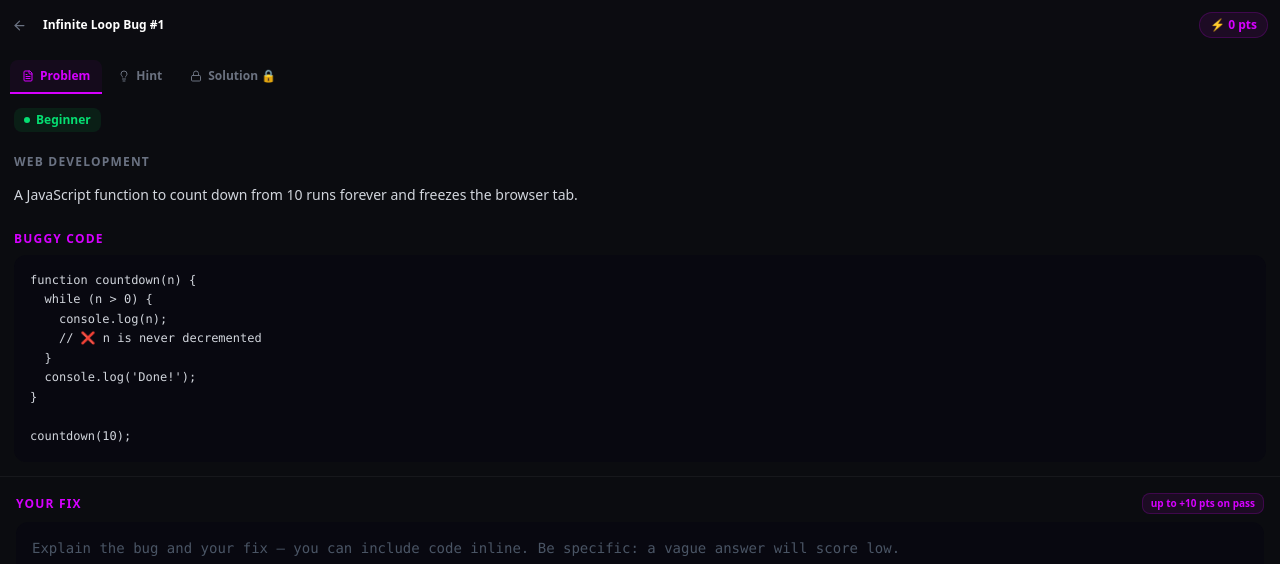
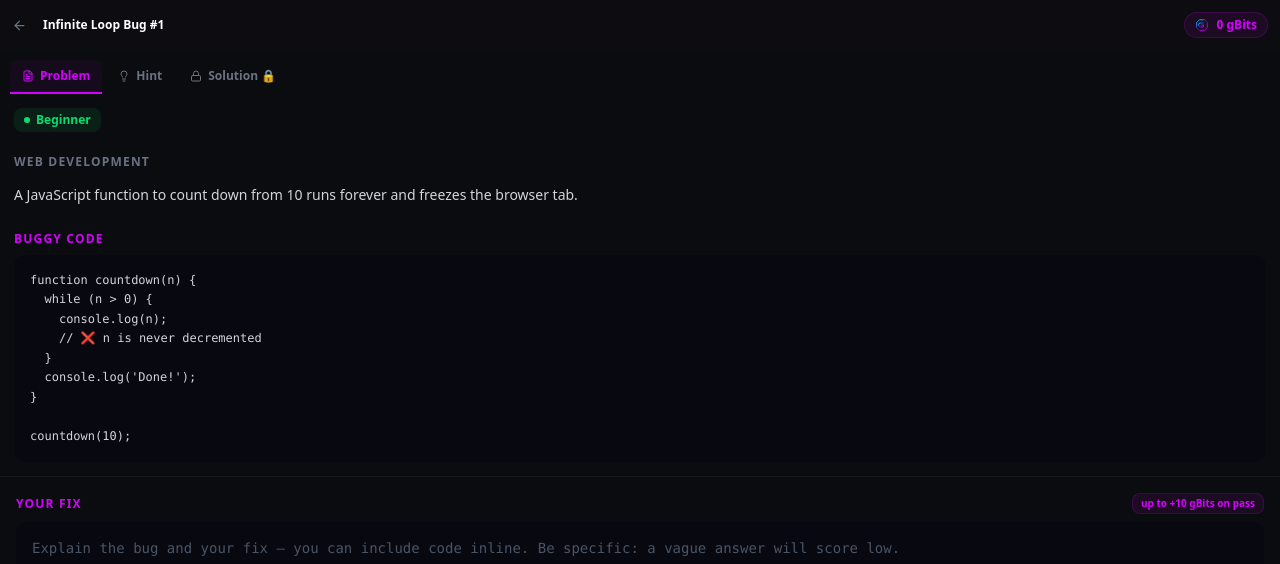
Before and after one commit to The-Glitch-Room/Glitch_Room, a React (Vite) app: page /fixbug/1 in a window 1280 px wide. Shown: the top 564 px of the page. Built offline with nearby package versions, Linux system fonts and the light colour scheme; no server answers; the database is empty.

Commit message:
feat: introduce GBitIcon component and replace points/pts with gBits branding across Glitch Room

```diff
--- a/src/components/BossBattle.jsx
+++ b/src/components/BossBattle.jsx
@@ -1,3 +1,4 @@
+import { GBitIcon } from "./GBitIcon";
 import React, { useState, useEffect, useRef } from "react";
 import { motion, AnimatePresence } from "framer-motion";
 import { useNavigate } from "react-router-dom";
--- a/src/components/FixAIChallenge.jsx
+++ b/src/components/FixAIChallenge.jsx
@@ -1,3 +1,4 @@
+import { GBitIcon } from "./GBitIcon";
 import React, { useState, useEffect, useRef } from "react";
 import { useParams, Link } from "react-router-dom";
 import aiChallenges from "../data/ai_challenges.json";
@@ -360,7 +361,7 @@ ${challenge.code ? `Challenge code given to the user:\n${challenge.code}\n\n` :
               border: `1px solid ${COLOR}30`,
             }}
           >
-            ⚡ {points} pts
+            <GBitIcon className="w-3.5 h-3.5 mr-1" /> {points} gBits
           </div>
         </div>
       </div>
@@ -549,7 +550,7 @@ ${challenge.code ? `Challenge code given to the user:\n${challenge.code}\n\n` :
                   border: `1px solid ${COLOR}30`,
                 }}
               >
-                up to +{earnablePoints} pts on pass
+                up to +{earnablePoints} gBits on pass
               </span>
             </div>
             <textarea
@@ -709,7 +710,7 @@ ${challenge.code ? `Challenge code given to the user:\n${challenge.code}\n\n` :
                 The AI grader confirmed your approach checks out.
               </p>
               <p className="font-bold" style={{ color: COLOR }}>
-                +{lastAwardedPoints} Points 💎
+                +{lastAwardedPoints} gBits <GBitIcon className="w-5 h-5 ml-1.5" />
               </p>
               {firstTryBonus && (
                 <p className="text-xs text-yellow-400 font-semibold mt-1">
--- a/src/components/FixBug.jsx
+++ b/src/components/FixBug.jsx
@@ -1,3 +1,4 @@
+import { GBitIcon } from "./GBitIcon";
 import React, { useState, useEffect, useRef } from "react";
 import { useParams, Link } from "react-router-dom";
 import debugChallenges from "../data/debug_mode_challenges.json";
@@ -364,7 +365,7 @@ ${challenge.code ? `Buggy code given to the user:\n${challenge.code}\n\n` : ""}$
               border: `1px solid ${COLOR}30`,
             }}
           >
-            ⚡ {points} pts
+            <GBitIcon className="w-3.5 h-3.5 mr-1" /> {points} gBits
           </div>
         </div>
       </div>
@@ -553,7 +554,7 @@ ${challenge.code ? `Buggy code given to the user:\n${challenge.code}\n\n` : ""}$
                   border: `1px solid ${COLOR}30`,
                 }}
               >
-                up to +{earnablePoints} pts on pass
+                up to +{earnablePoints} gBits on pass
               </span>
             </div>
             <textarea
@@ -713,7 +714,7 @@ ${challenge.code ? `Buggy code given to the user:\n${challenge.code}\n\n` : ""}$
                 The AI grader confirmed your fix. Keep solving to level up.
               </p>
               <p className="font-bold" style={{ color: COLOR }}>
-                +{lastAwardedPoints} Points 💎
+                +{lastAwardedPoints} gBits <GBitIcon className="w-5 h-5 ml-1.5" />
               </p>
               {firstTryBonus && (
                 <p className="text-xs text-yellow-400 font-semibold mt-1">
--- a/src/components/FixCreativeSpark.jsx
+++ b/src/components/FixCreativeSpark.jsx
@@ -1,3 +1,4 @@
+import { GBitIcon } from "./GBitIcon";
 import React, { useState, useEffect, useRef } from "react";
 import { useParams, Link } from "react-router-dom";
 import creativeChallenges from "../data/creative_sparks_challenges.json";
@@ -367,7 +368,7 @@ ${
               border: `1px solid ${COLOR}30`,
             }}
           >
-            ⚡ {points} pts
+            <GBitIcon className="w-3.5 h-3.5 mr-1" /> {points} gBits
           </div>
         </div>
       </div>
@@ -567,7 +568,7 @@ ${
                   border: `1px solid ${COLOR}30`,
                 }}
               >
-                up to +{earnablePoints} pts on pass
+                up to +{earnablePoints} gBits on pass
               </span>
             </div>
             <textarea
@@ -727,7 +728,7 @@ ${
                 Your creative submission has been graded and recorded.
               </p>
               <p className="font-bold" style={{ color: COLOR }}>
-                +{lastAwardedPoints} Points 💎
+                +{lastAwardedPoints} gBits <GBitIcon className="w-5 h-5 ml-1.5" />
               </p>
               {firstTryBonus && (
                 <p className="text-xs text-yellow-400 font-semibold mt-1">
--- a/src/components/FixGlitch.jsx
+++ b/src/components/FixGlitch.jsx
@@ -1,3 +1,4 @@
+import { GBitIcon } from "./GBitIcon";
 import GlitchFixedModal from "./GlitchFixedModal";
 import React, { useState, useEffect, useRef } from "react";
 import { useParams, Link } from "react-router-dom";
@@ -485,7 +486,7 @@ ${glitch.code ? `Buggy code given to the user:\n${glitch.code}\n\n` : ""}${
             ref={profileIconRef}
             className="flex items-center gap-1 text-xs font-semibold text-cyan-400 bg-cyan-400/10 border border-cyan-400/20 px-2.5 py-1 sm:px-3 sm:py-1.5 rounded-full shrink-0"
           >
-            ⚡ {points} pts
+            <GBitIcon className="w-3.5 h-3.5 mr-1" /> {points} gBits
           </div>
         </div>
       </div>
@@ -672,7 +673,7 @@ ${glitch.code ? `Buggy code given to the user:\n${glitch.code}\n\n` : ""}${
                   border: `1px solid ${COLOR}30`,
                 }}
               >
-                up to +{earnablePoints} pts on pass
+                up to +{earnablePoints} gBits on pass
               </span>
             </div>
             <textarea
@@ -819,7 +820,7 @@ ${glitch.code ? `Buggy code given to the user:\n${glitch.code}\n\n` : ""}${
                 The AI grader confirmed your fix. Keep going to level up.
               </p>
               <p className="font-bold text-cyan-400">
-                +{lastAwardedPoints} Points 💎
+                +{lastAwardedPoints} gBits <GBitIcon className="w-5 h-5 ml-1.5" />
               </p>
               {firstTryBonus && (
                 <p className="text-xs text-yellow-400 font-semibold mt-1">
--- /dev/null
+++ b/src/components/GBitIcon.jsx
@@ -0,0 +1,72 @@
+import React from "react";
+
+/**
+ * Official Glitch Room gBits Currency Icon
+ * Renders an octagonal cyber-token with gradient glow and stencil 'G'
+ */
+export const GBitIcon = ({ className = "w-4 h-4 inline-block", size, style = {}, glow = true }) => {
+  const customStyle = size ? { width: `${size}px`, height: `${size}px`, ...style } : style;
+
+  return (
+    <svg
+      viewBox="-4 -4 72 72"
+      fill="none"
+      xmlns="http://www.w3.org/2000/svg"
+      className={`shrink-0 align-middle ${className}`}
+      style={{ overflow: "visible", ...customStyle }}
+    >
+      <defs>
+        <linearGradient id="gBitGradient" x1="0%" y1="0%" x2="100%" y2="100%">
+          <stop offset="0%" stopColor="#00F0FF" />
+          <stop offset="50%" stopColor="#7000FF" />
+          <stop offset="100%" stopColor="#FF00C8" />
+        </linearGradient>
+
+        {glow && (
+          <filter id="gBitGlowFilter" x="-30%" y="-30%" width="160%" height="160%">
+            <feGaussianBlur stdDeviation="3.5" result="blur" />
+            <feComposite in="SourceGraphic" in2="blur" operator="over" />
+          </filter>
+        )}
+      </defs>
+
+      {/* Outer Octagonal Ring */}
+      <polygon
+        points="20,4 44,4 60,20 60,44 44,60 20,60 4,44 4,20"
+        fill="#0A0A14"
+        stroke="url(#gBitGradient)"
+        strokeWidth="3.5"
+        filter={glow ? "url(#gBitGlowFilter)" : undefined}
+      />
+
+      {/* Inner Octagonal Bezel */}
+      <polygon
+        points="22,8 42,8 56,22 56,42 42,56 22,56 8,42 8,22"
+        fill="#121324"
+        stroke="url(#gBitGradient)"
+        strokeWidth="1.2"
+        strokeOpacity="0.6"
+      />
+
+      {/* Circuit Nodes */}
+      <circle cx="32" cy="9.5" r="1.8" fill="#00F0FF" />
+      <circle cx="54.5" cy="32" r="1.8" fill="#FF00C8" />
+      <circle cx="32" cy="54.5" r="1.8" fill="#7000FF" />
+      <circle cx="9.5" cy="32" r="1.8" fill="#00F0FF" />
+
+      {/* Geometric Stencil Monogram 'G' */}
+      <path
+        d="M 40 22 H 24 A 10 10 0 0 0 24 42 H 38 V 32 H 30"
+        stroke="url(#gBitGradient)"
+        strokeWidth="4.5"
+        strokeLinecap="round"
+        strokeLinejoin="round"
+      />
+
+      {/* Center Glitch Node Dot */}
+      <circle cx="38" cy="32" r="2.2" fill="#00F0FF" />
+    </svg>
+  );
+};
+
+export default GBitIcon;
--- a/src/components/GlitchFixedModal.jsx
+++ b/src/components/GlitchFixedModal.jsx
@@ -1,3 +1,4 @@
+import { GBitIcon } from "./GBitIcon";
 import React from "react";
 import { motion, AnimatePresence } from "framer-motion";
 import Confetti from "react-confetti";
@@ -76,7 +77,7 @@ const GlitchFixedModal = ({
             className="inline-flex items-center gap-2 px-6 py-3 rounded-2xl bg-gradient-to-r from-emerald-500/20 via-[#00F0FF]/20 to-purple-500/20 border border-[#00F0FF]/40 text-emerald-400 font-mono font-black text-lg mb-8 shadow-inner"
           >
             <Zap size={22} className="fill-amber-400 text-amber-400 animate-pulse" />
-            <span>+{pointsEarned} gBits Added!</span>
+            <span>+{pointsEarned} gBits <GBitIcon className="w-5 h-5 ml-1.5" /> Added!</span>
           </motion.div>
 
           {/* Action Buttons */}
--- a/src/components/Navbar.jsx
+++ b/src/components/Navbar.jsx
@@ -1,3 +1,4 @@
+import { GBitIcon } from "./GBitIcon";
 import LevelUpModal from "./LevelUpModal";
 import { getLevelTitle } from "../utils/pointsHelper";
 import React, { useState, useEffect, useRef } from "react";
```
Also changed, not shown: src/components/Explore.jsx (+8 -7 lines).
